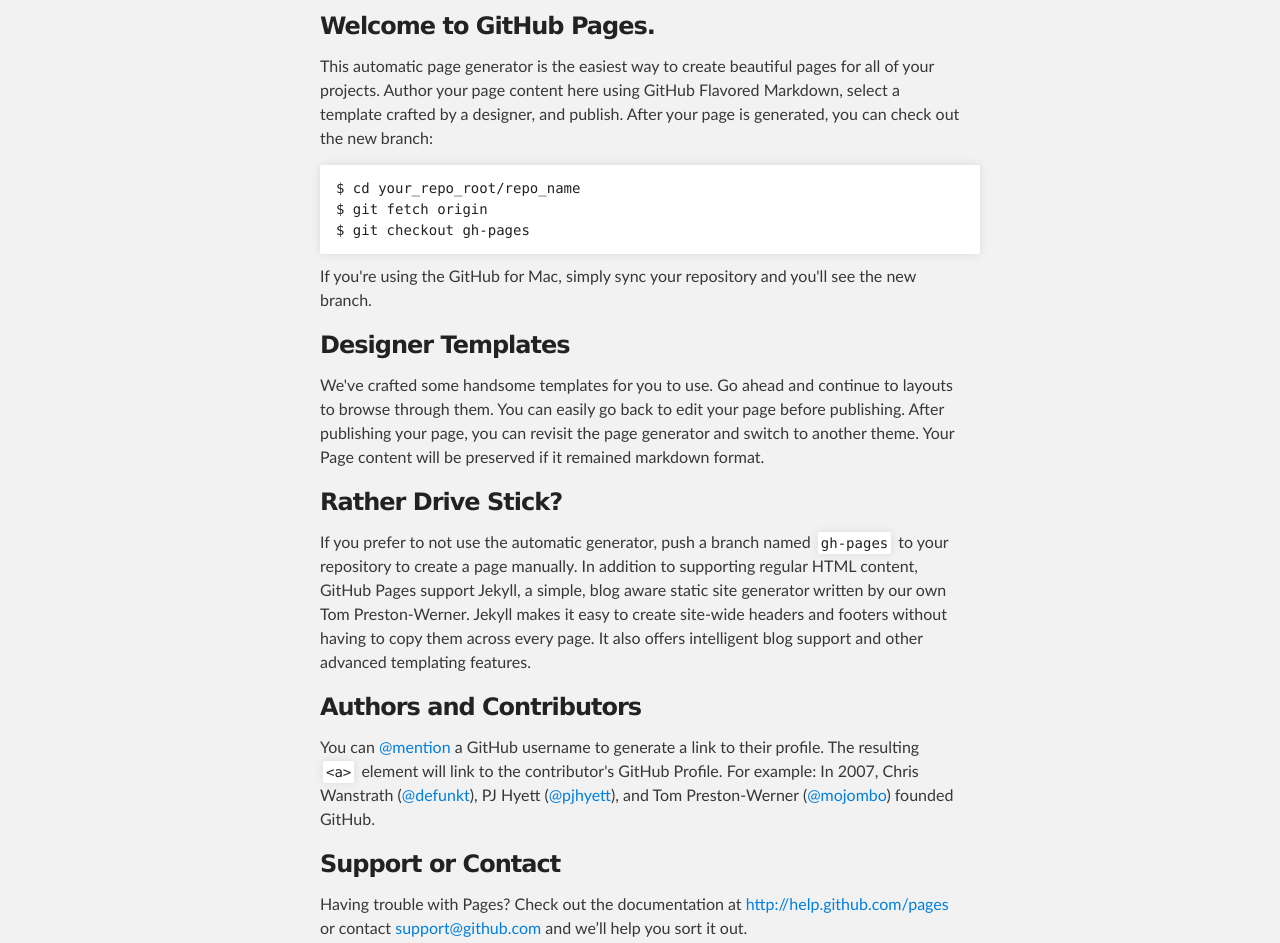
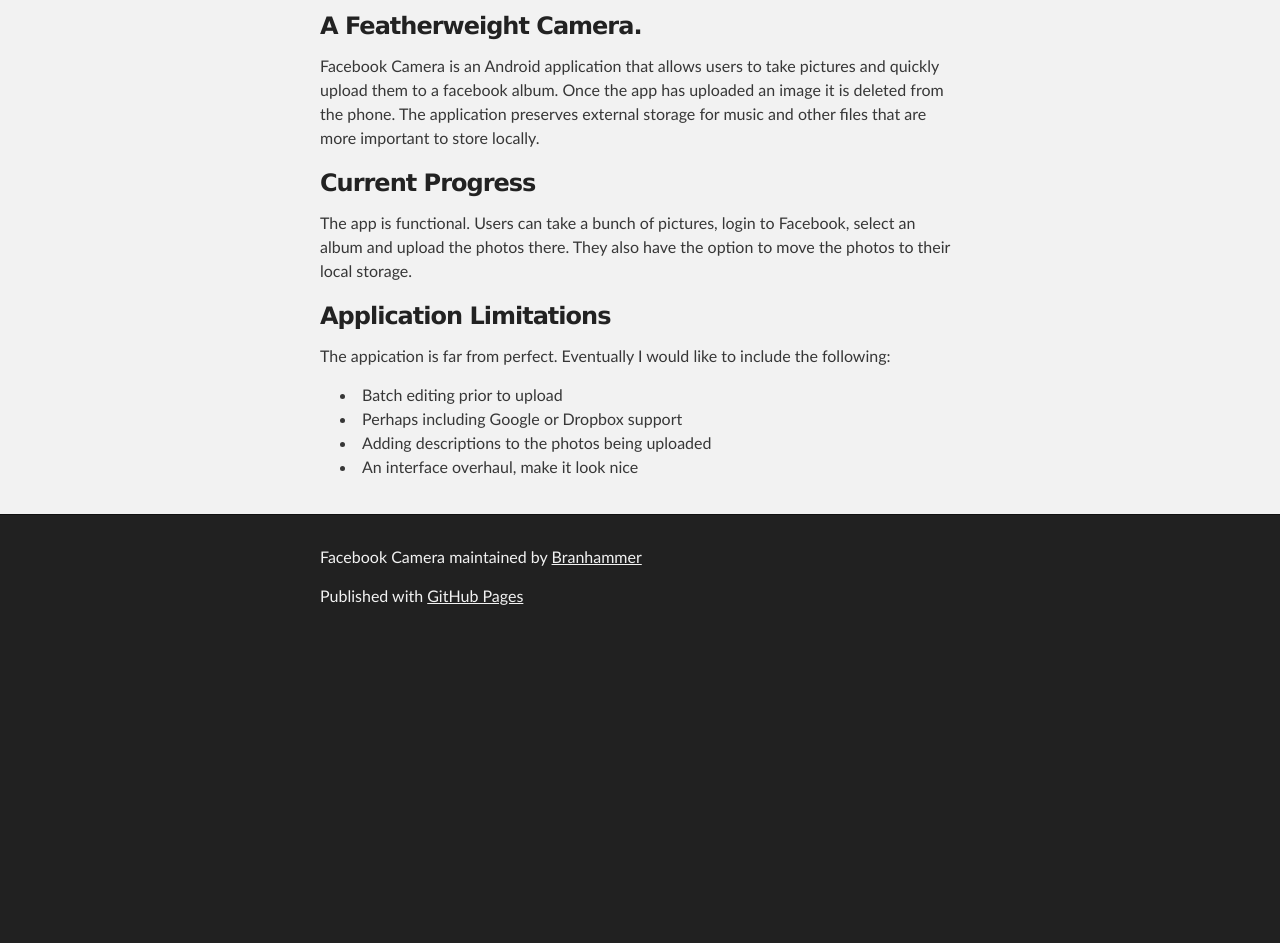
Before and after one commit to Branhammer/FacebookCam2, a plain HTML site: page index.html in a window 1280 px wide. Shown: the part 252-1195 px from the top of the page. After the commit the page ends 895 px from the top, so only its background shows below. Drawn offline with Linux system fonts and the light colour scheme.

Commit message:
Updated content
Now it actually makes sense to visitors!

```diff
--- a/index.html
+++ b/index.html
@@ -32,36 +32,25 @@
     <div id="main_content_wrap" class="outer">
       <section id="main_content" class="inner">
         <h3>
-<a name="welcome-to-github-pages" class="anchor" href="#welcome-to-github-pages"><span class="octicon octicon-link"></span></a>Welcome to GitHub Pages.</h3>
+<a name="welcome-to-github-pages" class="anchor" href="#welcome-to-github-pages"><span class="octicon octicon-link"></span></a>A Featherweight Camera.</h3>
 
-<p>This automatic page generator is the easiest way to create beautiful pages for all of your projects. Author your page content here using GitHub Flavored Markdown, select a template crafted by a designer, and publish. After your page is generated, you can check out the new branch:</p>
+<p>Facebook Camera is an Android application that allows users to take pictures and quickly upload them to a facebook album. Once the app has uploaded an image it is deleted from the phone. The application preserves external storage for music and other files that are more important to store locally.</p>
 
-<pre><code>$ cd your_repo_root/repo_name
-$ git fetch origin
-$ git checkout gh-pages
-</code></pre>
+<h3>Current Progress</h3>
+<p>The app is functional. Users can take a bunch of pictures, login to Facebook, select an album and upload the photos there. They also have the option to move the photos to their local storage.</p>
 
-<p>If you're using the GitHub for Mac, simply sync your repository and you'll see the new branch.</p>
+<h3>Application Limitations</h3>
+<p>The appication is far from perfect. Eventually I would like to include the following:</p>
+<ul>
+  <li>Batch editing prior to upload</li>
+  <li>Perhaps including Google or Dropbox support</li>
+  <li>Adding descriptions to the photos being uploaded</li>
+  <li>An interface overhaul, make it look nice</li>
+</ul>
+
 
 <h3>
-<a name="designer-templates" class="anchor" href="#designer-templates"><span class="octicon octicon-link"></span></a>Designer Templates</h3>
 
-<p>We've crafted some handsome templates for you to use. Go ahead and continue to layouts to browse through them. You can easily go back to edit your page before publishing. After publishing your page, you can revisit the page generator and switch to another theme. Your Page content will be preserved if it remained markdown format.</p>
-
-<h3>
-<a name="rather-drive-stick" class="anchor" href="#rather-drive-stick"><span class="octicon octicon-link"></span></a>Rather Drive Stick?</h3>
-
-<p>If you prefer to not use the automatic generator, push a branch named <code>gh-pages</code> to your repository to create a page manually. In addition to supporting regular HTML content, GitHub Pages support Jekyll, a simple, blog aware static site generator written by our own Tom Preston-Werner. Jekyll makes it easy to create site-wide headers and footers without having to copy them across every page. It also offers intelligent blog support and other advanced templating features.</p>
-
-<h3>
-<a name="authors-and-contributors" class="anchor" href="#authors-and-contributors"><span class="octicon octicon-link"></span></a>Authors and Contributors</h3>
-
-<p>You can <a href="https://github.com/blog/821" class="user-mention">@mention</a> a GitHub username to generate a link to their profile. The resulting <code>&lt;a&gt;</code> element will link to the contributor's GitHub Profile. For example: In 2007, Chris Wanstrath (<a href="https://github.com/defunkt" class="user-mention">@defunkt</a>), PJ Hyett (<a href="https://github.com/pjhyett" class="user-mention">@pjhyett</a>), and Tom Preston-Werner (<a href="https://github.com/mojombo" class="user-mention">@mojombo</a>) founded GitHub.</p>
-
-<h3>
-<a name="support-or-contact" class="anchor" href="#support-or-contact"><span class="octicon octicon-link"></span></a>Support or Contact</h3>
-
-<p>Having trouble with Pages? Check out the documentation at <a href="http://help.github.com/pages">http://help.github.com/pages</a> or contact <a href="mailto:support@github.com">support@github.com</a> and we’ll help you sort it out.</p>
       </section>
     </div>
 
```
